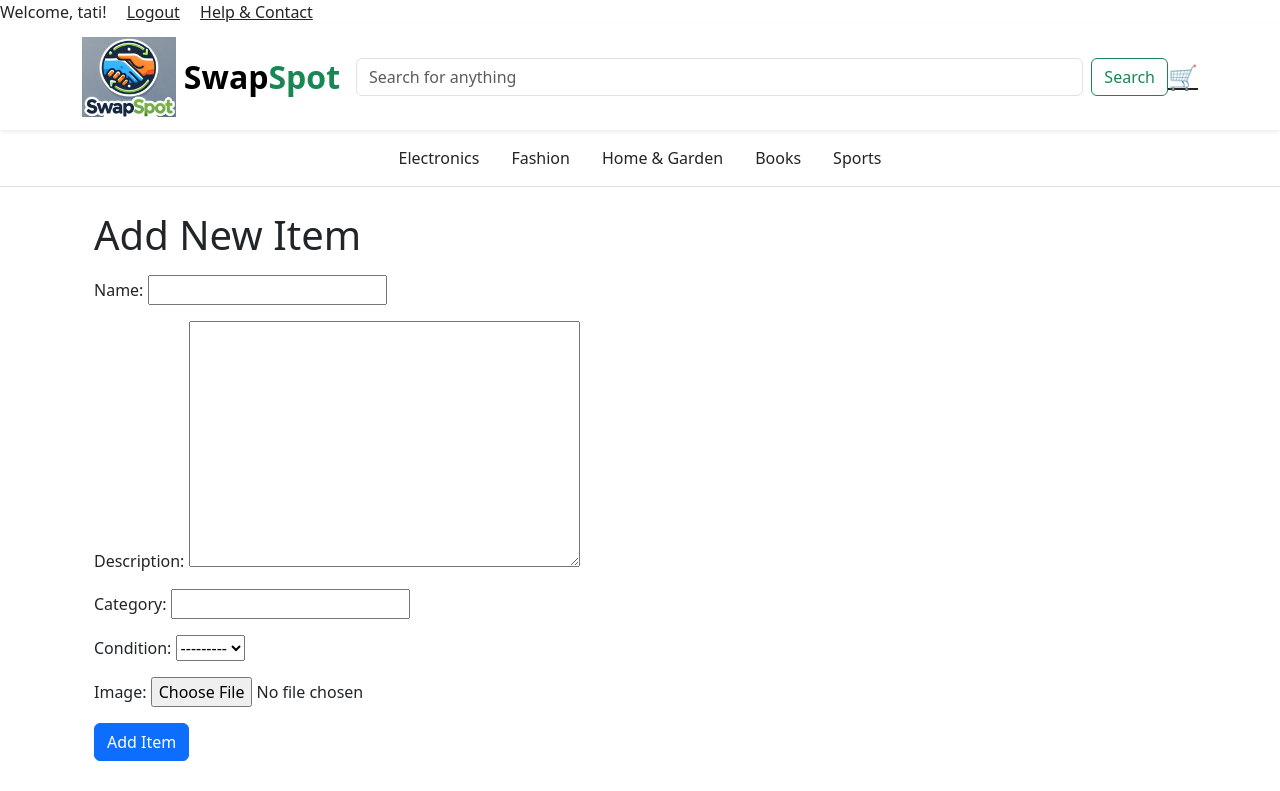
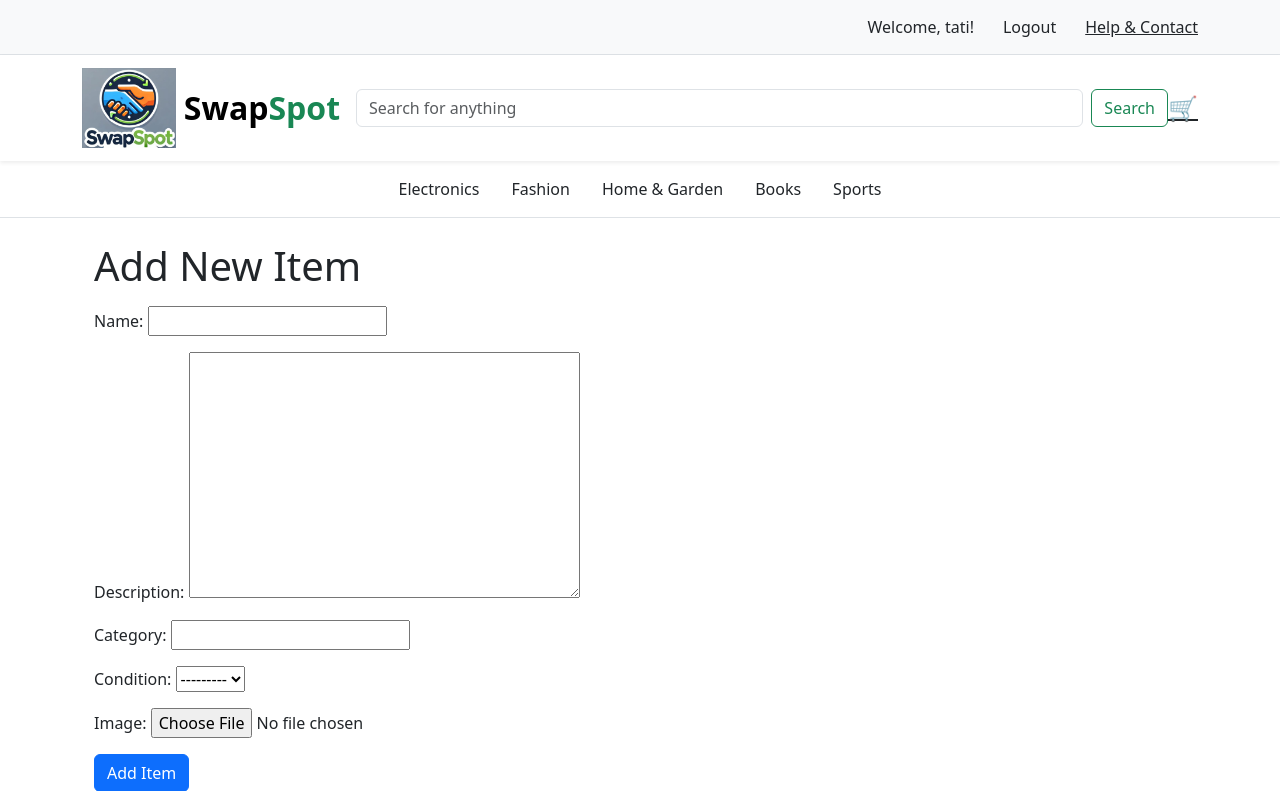
Before and after one commit to tati1904/swapspot, a Django app: page /items/add/ in a window 1280 px wide. Shown: the top 791 px of the page. Run offline with Django 5.2, Linux system fonts and the light colour scheme; a user stored in the database is signed in; some libraries are stand-ins or nearby versions.

Commit message:
Fix logout form placement and navbar structure

```diff
--- a/listings/templates/listings/base.html
+++ b/listings/templates/listings/base.html
@@ -11,18 +11,24 @@
 </head>
 <body>
 
+  <!-- ✅ Top Navigation -->
+  <nav class="bg-light py-2 border-bottom">
+    <div class="container d-flex justify-content-end align-items-center">
       {% if user.is_authenticated %}
         <span class="me-3 text-dark">Welcome, {{ user.username }}!</span>
-    <a href="{% url 'logout' %}" class="me-3 text-dark">Logout</a>
+        <form method="post" action="{% url 'logout' %}" style="display:inline;">
+          {% csrf_token %}
+          <button type="submit" class="btn btn-link text-dark me-3" style="text-decoration: none;">Logout</button>
+        </form>
       {% else %}
         <a href="{% url 'login' %}" class="me-3 text-dark">Sign In</a>
         <a href="{% url 'register' %}" class="me-3 text-dark">Register</a>
       {% endif %}
       <a href="{% url 'help_contact' %}" class="text-dark">Help & Contact</a>
+    </div>
+  </nav>
 
-
-
-    <!-- Main Navigation -->
+  <!-- ✅ Main Navigation -->
   <nav class="navbar navbar-expand-lg bg-white shadow-sm">
     <div class="container">
       <!-- Logo -->
@@ -31,20 +37,17 @@
         <span class="fs-2 fw-bold ms-2">Swap<span class="text-success">Spot</span></span>
       </a>
 
-            <!-- Toggler for Mobile View -->
-            <button class="navbar-toggler" type="button" data-bs-toggle="collapse" data-bs-target="#navbarContent" aria-controls="navbarContent" aria-expanded="false" aria-label="Toggle navigation">
+      <!-- Toggler -->
+      <button class="navbar-toggler" type="button" data-bs-toggle="collapse" data-bs-target="#navbarContent">
         <span class="navbar-toggler-icon"></span>
       </button>
 
-            <!-- Navbar Links & Search Bar -->
+      <!-- Search and Cart -->
       <div class="collapse navbar-collapse" id="navbarContent">
-                <!-- Search Bar -->
         <form class="d-flex mx-auto flex-grow-1" role="search">
-                    <input class="form-control me-2" type="search" placeholder="Search for anything" aria-label="Search">
+          <input class="form-control me-2" type="search" placeholder="Search for anything">
           <button class="btn btn-outline-success" type="submit">Search</button>
         </form>
-
-                <!-- Cart Icon -->
         <div class="cart-container">
           <a href="#" class="fs-4 text-dark">🛒</a>
         </div>
@@ -52,7 +55,7 @@
     </div>
   </nav>
 
-    <!-- Categories Navigation -->
+  <!-- ✅ Categories -->
   <nav class="bg-white py-2 border-bottom">
     <div class="container">
       <ul class="nav nav-pills justify-content-center">
@@ -65,13 +68,13 @@
     </div>
   </nav>
 
-    <!-- Page Content -->
+  <!-- ✅ Page Content -->
   <main class="container mt-4 mb-5">
     {% block content %}
     {% endblock %}
   </main>
 
-    <!-- Footer -->
+  <!-- ✅ Footer -->
   <footer class="text-center py-3 bg-light mt-4">
     <p>&copy; 2025 SwapSpot. All rights reserved.</p>
   </footer>
```
Lines whose indentation alone changed are shown as unchanged.
